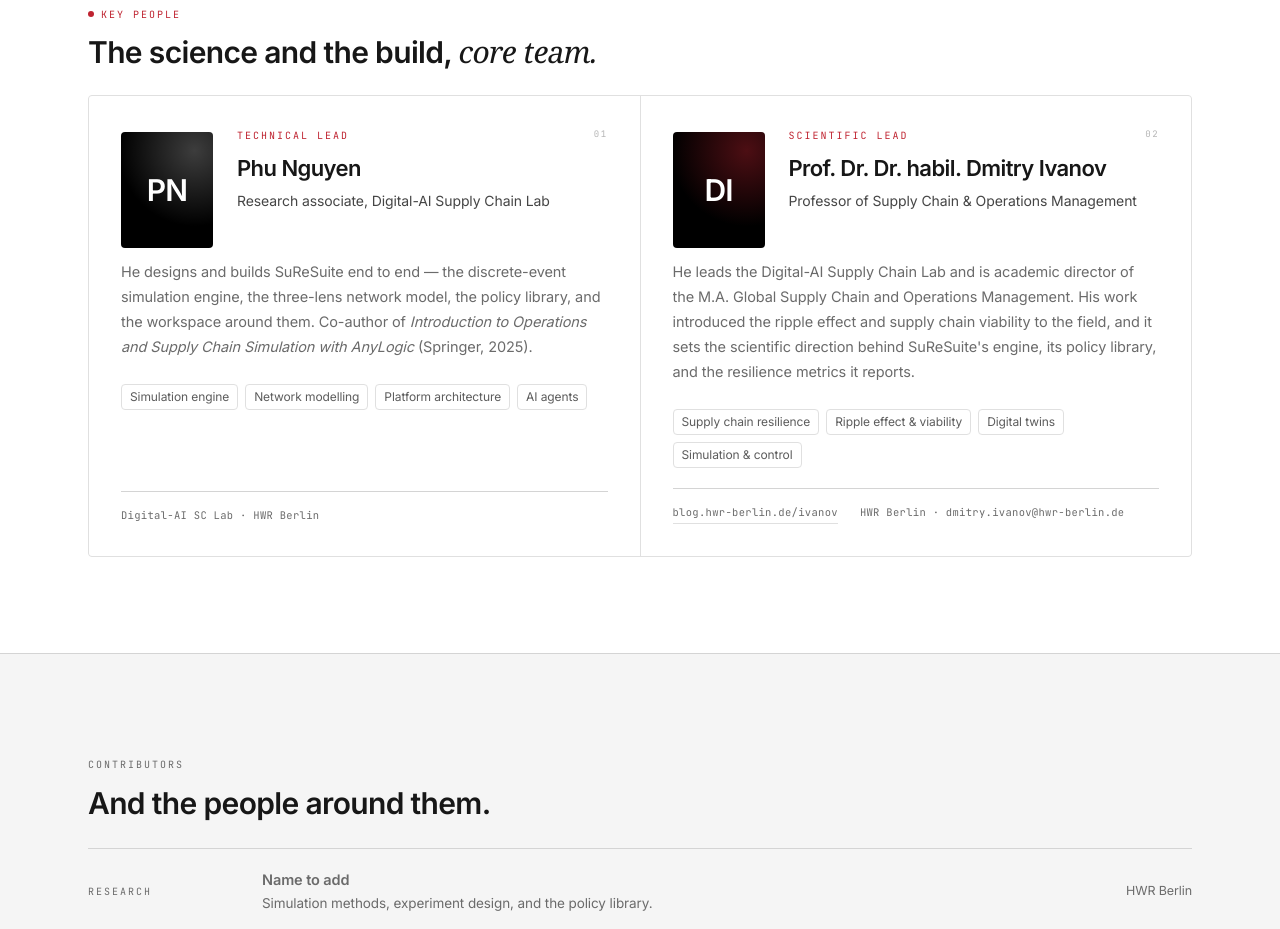
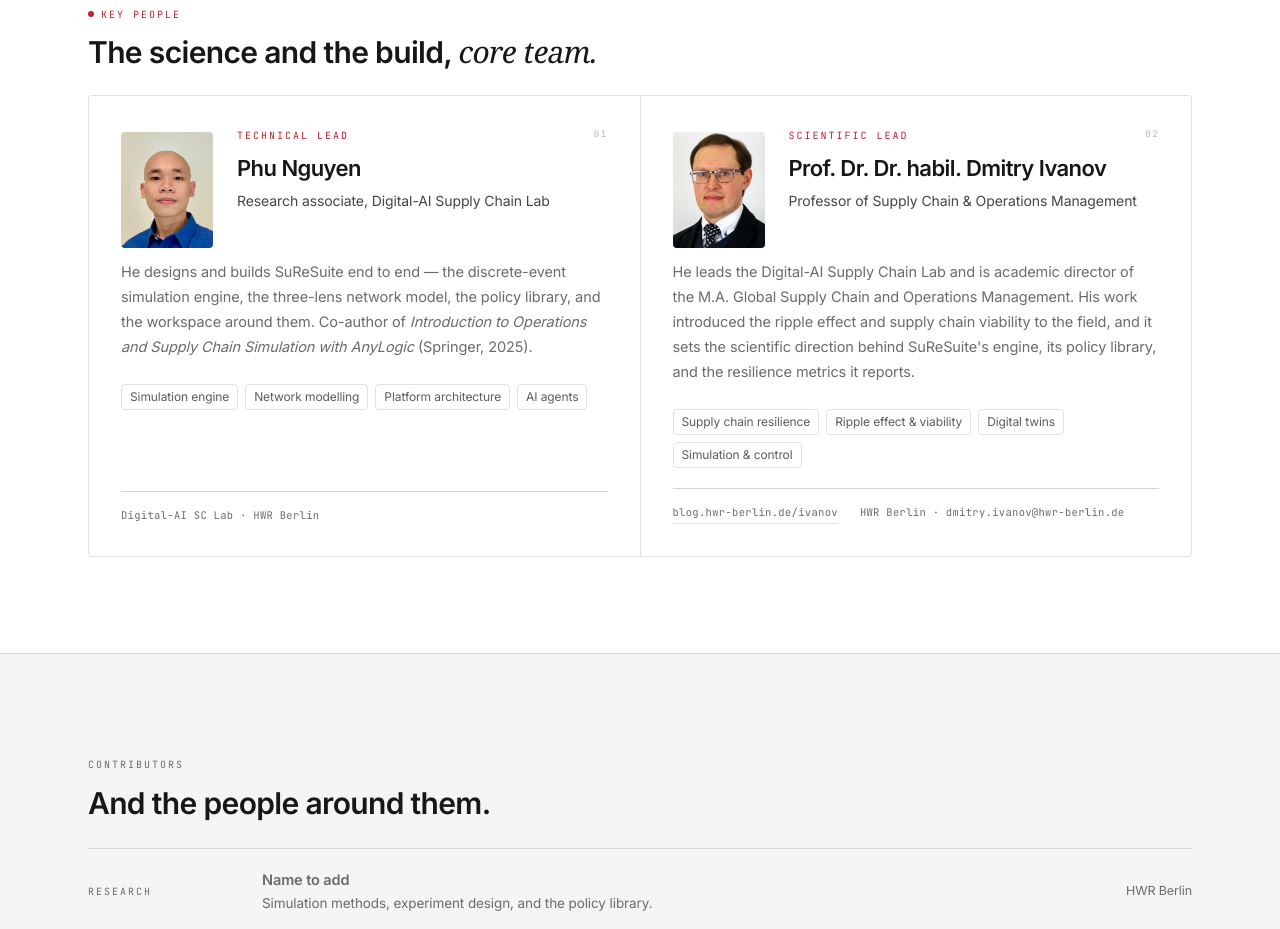
Before and after one commit to suresuite/suresuite-v001-3-f6699a5b, a React (Vite) app: page /about in a window 1280 px wide. Shown: the part 880-1809 px from the top of the page. Built offline with nearby package versions, Linux system fonts and the light colour scheme; no server answers.

Commit message:
Update picture

```diff
--- a/src/pages/About.tsx
+++ b/src/pages/About.tsx
@@ -79,7 +79,7 @@
         2025).
       </>
     ),
-    photo: null,
+    photo: "public/team/fig-Phu-Nguyen.jpg",
     initials: 'PN',
     monogramGlow: 'rgba(255,255,255,0.24)',
     tags: ['Simulation engine', 'Network modelling', 'Platform architecture', 'AI agents'],
@@ -99,7 +99,7 @@
         policy library, and the resilience metrics it reports.
       </>
     ),
-    photo: null,
+    photo: "public/team/fig-Prof-Ivanov.jpg",
     initials: 'DI',
     monogramGlow: 'rgba(191,35,48,0.4)',
     tags: [
```
Also changed, not shown: public/team/fig-Phu-Nguyen.jpg (added), public/team/fig-Prof-Ivanov.jpg (added).
